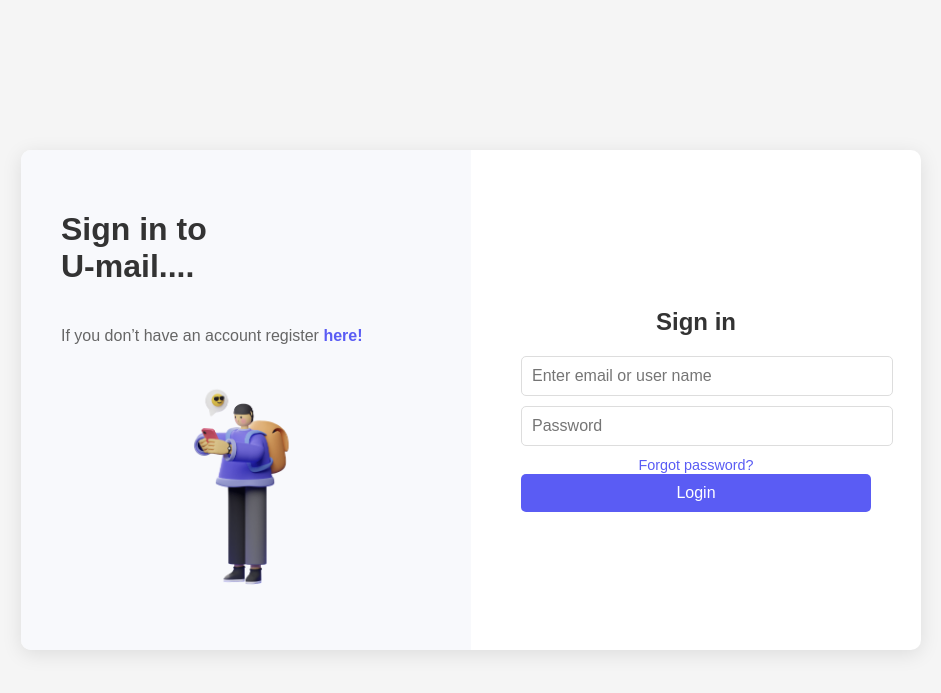
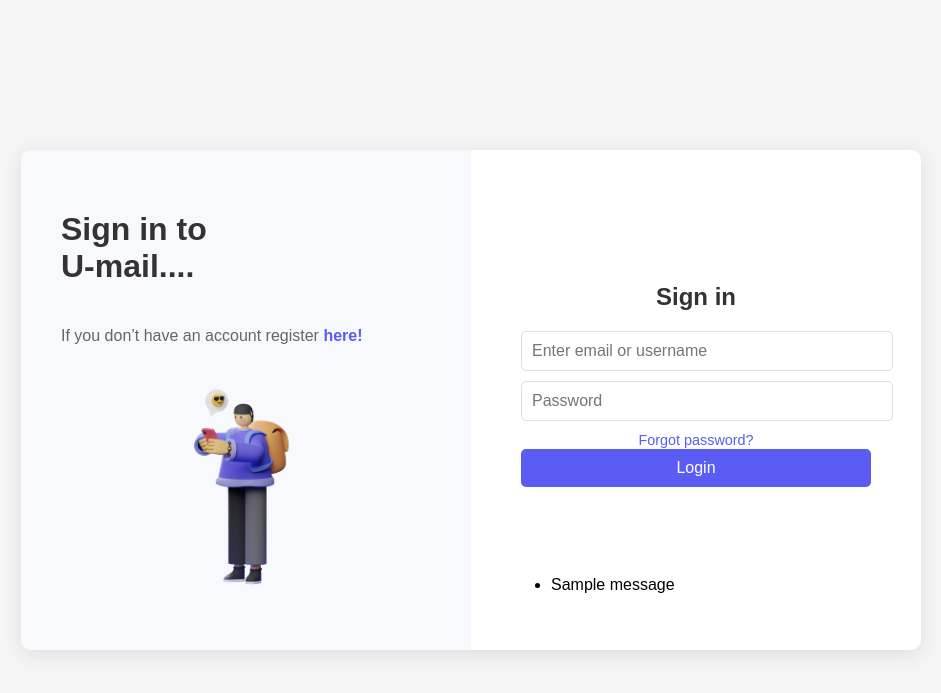
Before and after one commit to deeku02/umail, a Django app: page /login/ in a window 1280 px wide. Shown: the top 693 px of the page, without its empty margins (169-1110 px from the left). Run offline with Django 5.2, Linux system fonts and the light colour scheme; one stand-in notice (Sample message) is shown; parts of the project's set-up code (start-up, migrations or seed data) failed here and were passed over.

Commit message:
login logic

```diff
--- a/umail/sendmail/forms.py
+++ b/umail/sendmail/forms.py
@@ -1,7 +1,17 @@
 from django.forms import ModelForm
+from django import forms
 from django.contrib.auth.models import User
 
 class UserRegistrationForm(ModelForm):
     class Meta:
         model=User
         fields=('username','email','password')
+
+class LoginForm(forms.Form):
+    username = forms.CharField(
+        max_length=150,
+        widget=forms.TextInput(attrs={'placeholder': 'Enter email or username'}),
+    )
+    password = forms.CharField(
+        widget=forms.PasswordInput(attrs={'placeholder': 'Password'}),
+    )
--- a/umail/sendmail/urls.py
+++ b/umail/sendmail/urls.py
@@ -4,6 +4,6 @@ from sendmail import views
 
 
 urlpatterns = [
-    path("login/", views.login, name="login"),
+    path("login/", views.login_view, name="login"),
     path("register/", views.register, name="register"),
 ]
--- a/umail/sendmail/views.py
+++ b/umail/sendmail/views.py
@@ -1,11 +1,26 @@
 
 from django.shortcuts import render,redirect
-from .forms import UserRegistrationForm
+from .forms import UserRegistrationForm,LoginForm
+from django.contrib import messages
+from django.contrib.auth import authenticate,login
 
 
 # Create your views here.
-def login(request):
-    return render(request, "login.html")
+def login_view(request):
+    if request.method == 'POST':
+        form = LoginForm(request.POST)  # Replace LoginForm with AuthenticationForm if using it
+        if form.is_valid():
+            username = form.cleaned_data['username']
+            password = form.cleaned_data['password']
+            user = authenticate(request, username=username, password=password)
+            if user is not None:
+                login(request, user)
+                return redirect('register')  # Replace 'home' with the name of your home page URL
+            else:
+                messages.error(request, "Invalid username or password")
+    else:
+        form = LoginForm()
+    return render(request,'login.html',{'form':form})
 
 
 def register(request):
--- a/umail/templates/login.html
+++ b/umail/templates/login.html
@@ -1,30 +1,42 @@
 {% load static %}
 <!DOCTYPE html>
-
 <html lang="en">
   <head>
-  <meta charset="UTF-8">
-  <meta name="viewport" content="width=device-width, initial-scale=1.0">
+    <meta charset="UTF-8" />
+    <meta name="viewport" content="width=device-width, initial-scale=1.0" />
     <title>U-mail Login</title>
-  <link rel="stylesheet" href="{% static 'style.css' %}">
+    <link rel="stylesheet" href="{% static 'style.css' %}" />
   </head>
   <body>
     <div class="container">
       <div class="left-section">
-      <h1>Sign in to <br> U-mail....</h1>
-      <p>If you don’t have an account register <a href="{% url 'register' %}">here!</a></p>
+        <h1>
+          Sign in to <br />
+          U-mail....
+        </h1>
+        <p>
+          If you don’t have an account register
+          <a href="{% url 'register' %}">here!</a>
+        </p>
         <div class="illustration">
-        <img src="{% static 'logo.png' %}" alt="3D Character">
+          <img src="{% static 'logo.png' %}" alt="3D Character" />
         </div>
       </div>
       <div class="right-section">
-      <form class="login-form">
+        <form class="login-form" method="post">
+          {% csrf_token %}
           <h2>Sign in</h2>
-        <input type="text" placeholder="Enter email or user name" required>
-        <input type="password" placeholder="Password" required>
+          {{ form.username }} {{ form.password }}
           <a href="#" class="forgot-password">Forgot password?</a>
           <button type="submit">Login</button>
         </form>
+        {% if messages %}
+        <ul>
+          {% for message in messages %}
+          <li>{{ message }}</li>
+          {% endfor %}
+        </ul>
+        {% endif %}
       </div>
     </div>
   </body>
```
Lines whose indentation alone changed are shown as unchanged.
